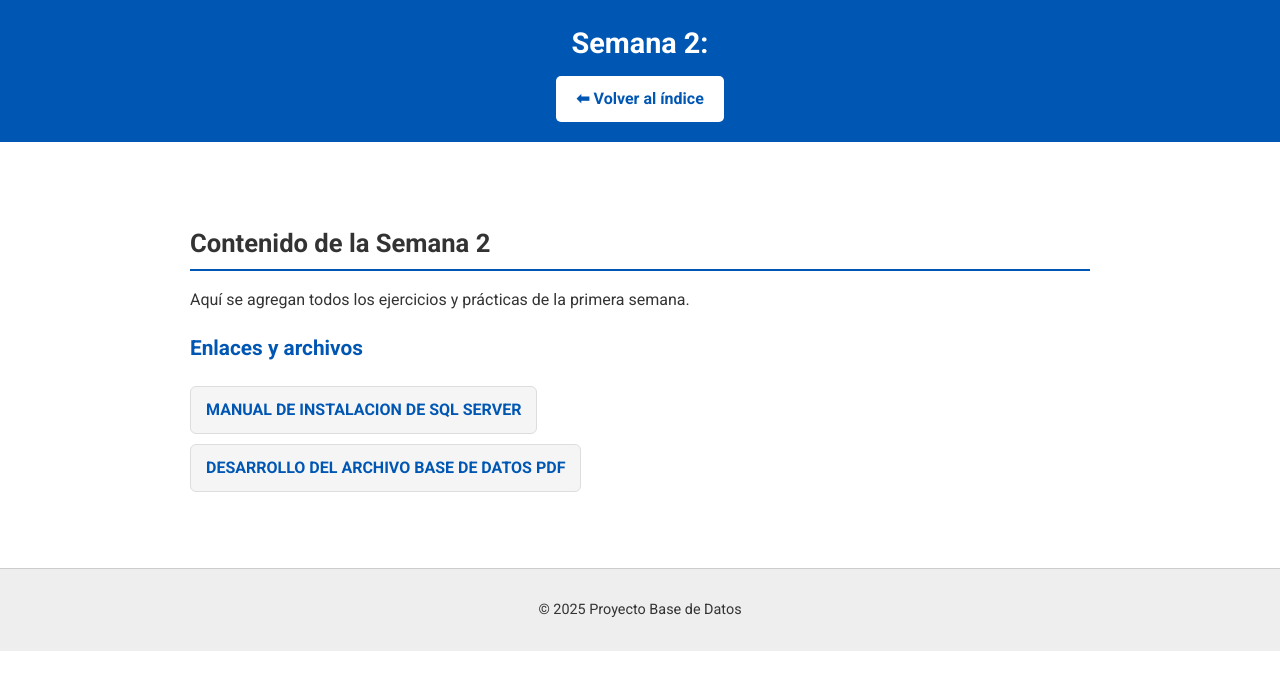
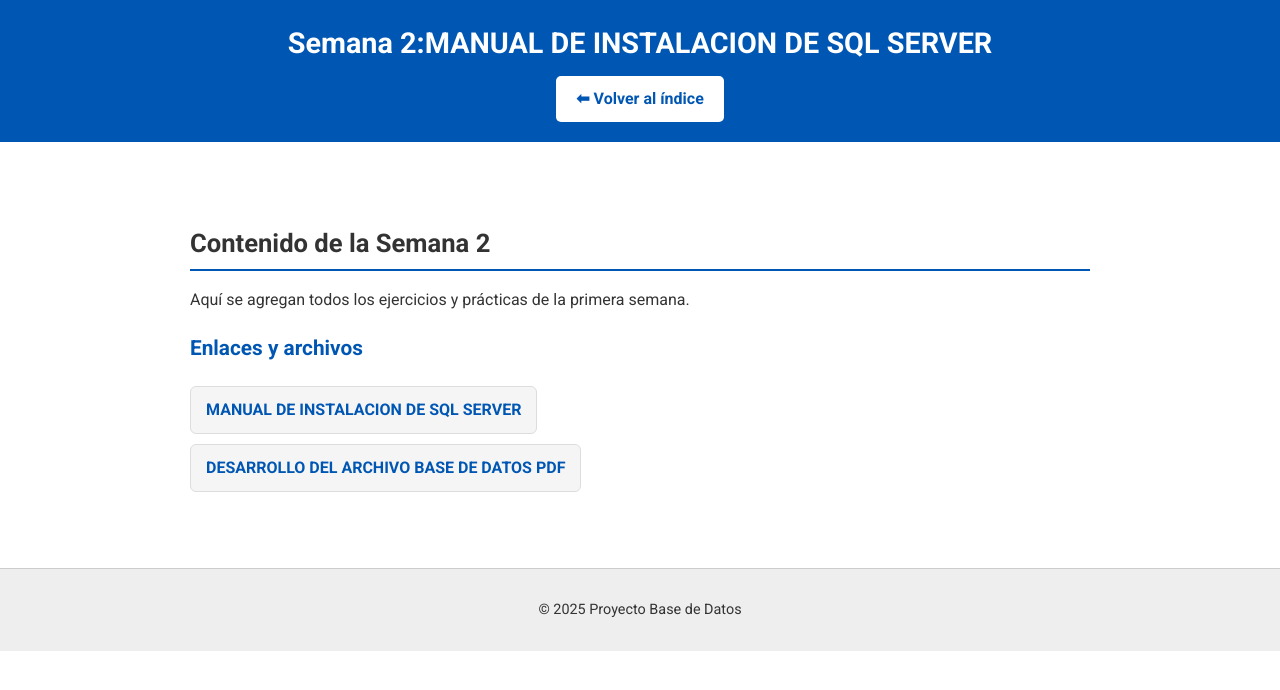
Before and after one commit to CarrilloCJ/Base-de-Datos-II.io.github, a plain HTML site: page semana2.html in a window 1280 px wide. Drawn offline with Linux system fonts and the light colour scheme.

Commit message:
Update semana2.html

```diff
--- a/semana2.html
+++ b/semana2.html
@@ -3,13 +3,13 @@
 <head>
     <meta charset="UTF-8">
     <meta name="viewport" content="width=device-width, initial-scale=1.0">
-    <title>Semana2 - </title>
+    <title>Semana2 -MANUAL DE INSTALACION DE SQL SERVER </title>
     <link rel="stylesheet" href="estilos.css">
     <link href="https://fonts.googleapis.com/css2?family=Roboto:wght@400;700&display=swap" rel="stylesheet">
 </head>
 <body>
     <header>
-        <h1>Semana 2: </h1>
+        <h1>Semana 2:MANUAL DE INSTALACION DE SQL SERVER </h1>
         <a href="index.html" class="btn">⬅ Volver al índice</a>
     </header>
 
@@ -36,4 +36,5 @@
         <p>© 2025 Proyecto Base de Datos</p>
     </footer>
 </body>
+
 </html>
```
